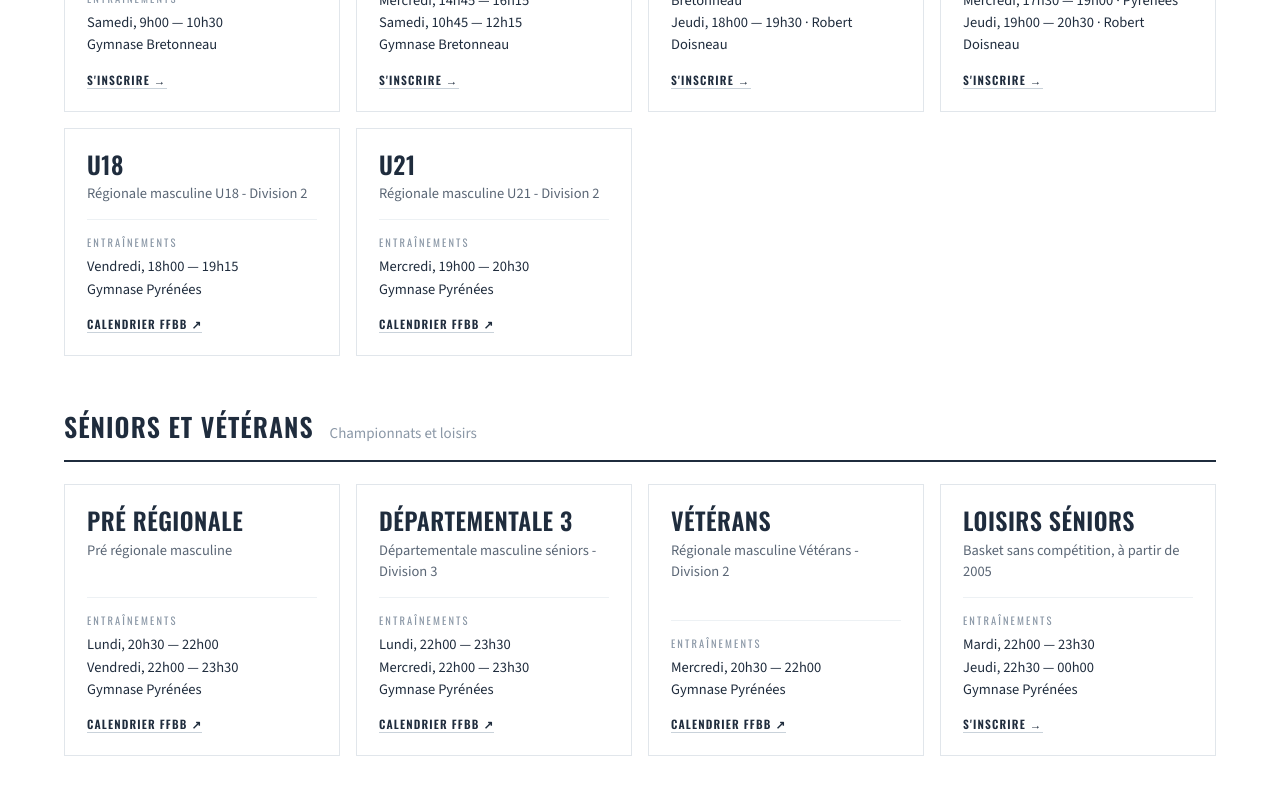
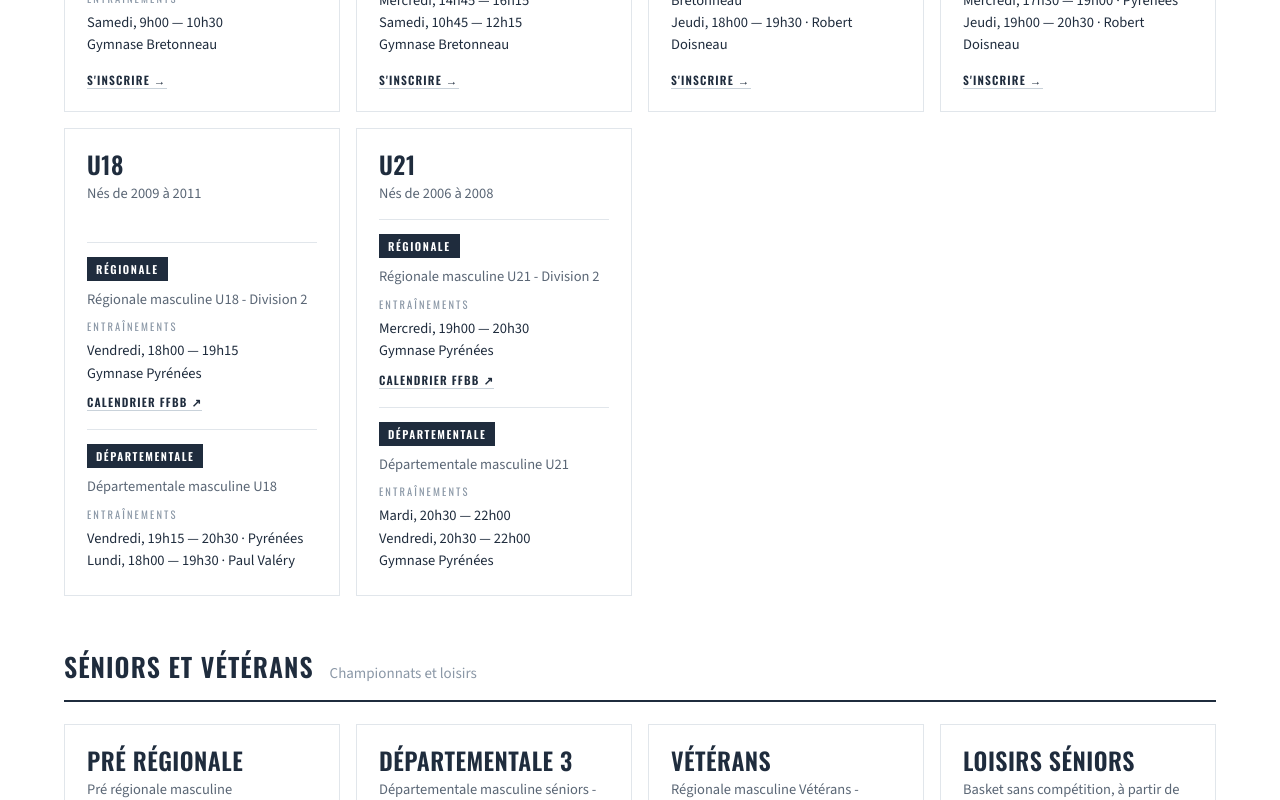
Before and after one commit to Marouan87/menilmontant-basketball, a Next.js app: page /equipes in a window 1280 px wide. Shown: the part 740-1540 px from the top of the page. Built offline with nearby package versions, Linux system fonts and the light colour scheme.

Commit message:
Ajoute les equipes departementales U18 et U21

```diff
--- a/app/equipes/page.js
+++ b/app/equipes/page.js
@@ -35,6 +35,32 @@ export default function TeamsPage() {
                       <h3>{t.name}</h3>
                       <div className="team-level">{t.level}</div>
                     </div>
+
+                    {t.squads ? (
+                      <div className="squads">
+                        {t.squads.map((q) => (
+                          <div className="squad" key={q.title}>
+                            <div className="squad-title">{q.title}</div>
+                            <div className="team-level">{q.level}</div>
+                            <div className="team-training">
+                              <div className="team-training-label">Entraînements</div>
+                              <div className="team-training-value">{q.training}</div>
+                            </div>
+                            {q.href ? (
+                              <a
+                                href={q.href}
+                                target="_blank"
+                                rel="noopener"
+                                className="team-link"
+                              >
+                                Calendrier FFBB&nbsp;↗
+                              </a>
+                            ) : null}
+                          </div>
+                        ))}
+                      </div>
+                    ) : (
+                      <>
                         <div className="team-training">
                           <div className="team-training-label">Entraînements</div>
                           <div className="team-training-value">{t.training}</div>
@@ -47,6 +73,8 @@ export default function TeamsPage() {
                           <Link href="/rejoindre" className="team-link">
                             S&apos;inscrire&nbsp;→
                           </Link>
+                        )}
+                      </>
                     )}
                   </div>
                 ))}
--- a/app/globals.css
+++ b/app/globals.css
@@ -1770,3 +1770,38 @@ section[id] {
   font-variant-numeric: tabular-nums;
   margin-left: auto;
 }
+
+/* ---------- catégories à plusieurs équipes ---------- */
+
+.squads {
+  display: flex;
+  flex-direction: column;
+  gap: 18px;
+  margin-top: auto;
+}
+
+.squad {
+  display: flex;
+  flex-direction: column;
+  gap: 8px;
+  border-top: 1px solid var(--line);
+  padding-top: 14px;
+}
+
+.squad .team-training {
+  border-top: none;
+  padding-top: 0;
+  margin-top: 0;
+}
+
+.squad-title {
+  font-family: var(--font-display), sans-serif;
+  font-weight: 600;
+  text-transform: uppercase;
+  letter-spacing: 0.14em;
+  font-size: 11px;
+  color: #fff;
+  background: var(--navy);
+  padding: 4px 9px;
+  align-self: flex-start;
+}
--- a/content/teams.js
+++ b/content/teams.js
@@ -13,8 +13,40 @@ export const teamGroups = [
       { name: 'U11', level: 'Deux groupes, nés en 2016 et 2017', training: 'Mercredi, 14h45 — 16h15\nSamedi, 10h45 — 12h15\nGymnase Bretonneau' },
       { name: 'U13', level: 'Deux groupes, nés en 2014 et 2015', training: 'Mercredi, 16h15 — 17h30 · Bretonneau\nJeudi, 18h00 — 19h30 · Robert Doisneau' },
       { name: 'U15', level: 'Deux groupes, nés en 2012 et 2013', training: 'Mercredi, 17h30 — 19h00 · Pyrénées\nJeudi, 19h00 — 20h30 · Robert Doisneau' },
-      { name: 'U18', level: 'Régionale masculine U18 - Division 2', training: 'Vendredi, 18h00 — 19h15\nGymnase Pyrénées', href: `${FFBB_TEAM}/200000005337906` },
-      { name: 'U21', level: 'Régionale masculine U21 - Division 2', training: 'Mercredi, 19h00 — 20h30\nGymnase Pyrénées', href: `${FFBB_TEAM}/200000005337825` },
+      {
+        name: 'U18',
+        level: 'Nés de 2009 à 2011',
+        squads: [
+          {
+            title: 'Régionale',
+            level: 'Régionale masculine U18 - Division 2',
+            training: 'Vendredi, 18h00 — 19h15\nGymnase Pyrénées',
+            href: `${FFBB_TEAM}/200000005337906`,
+          },
+          {
+            title: 'Départementale',
+            level: 'Départementale masculine U18',
+            training: 'Vendredi, 19h15 — 20h30 · Pyrénées\nLundi, 18h00 — 19h30 · Paul Valéry',
+          },
+        ],
+      },
+      {
+        name: 'U21',
+        level: 'Nés de 2006 à 2008',
+        squads: [
+          {
+            title: 'Régionale',
+            level: 'Régionale masculine U21 - Division 2',
+            training: 'Mercredi, 19h00 — 20h30\nGymnase Pyrénées',
+            href: `${FFBB_TEAM}/200000005337825`,
+          },
+          {
+            title: 'Départementale',
+            level: 'Départementale masculine U21',
+            training: 'Mardi, 20h30 — 22h00\nVendredi, 20h30 — 22h00\nGymnase Pyrénées',
+          },
+        ],
+      },
     ],
   },
   {
```
Lines whose indentation alone changed are shown as unchanged.
